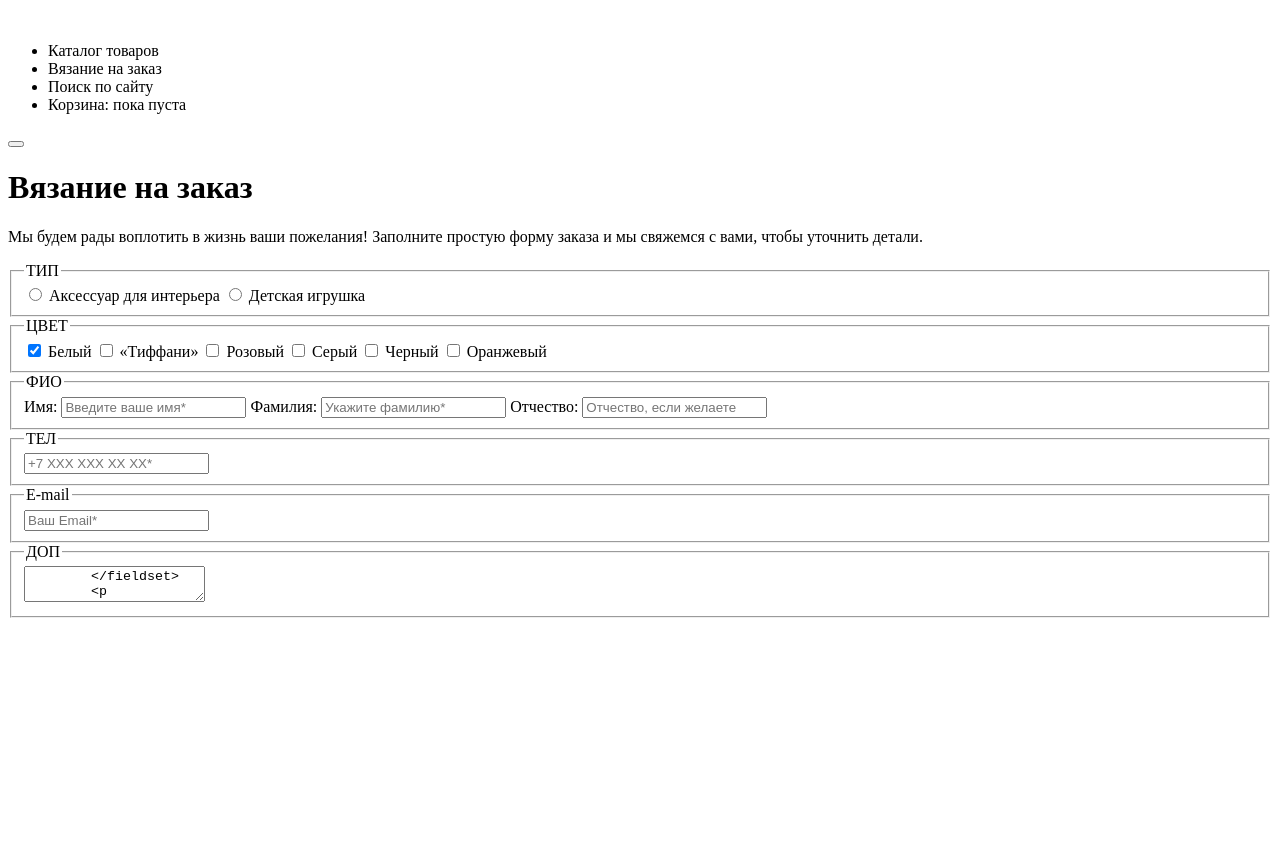
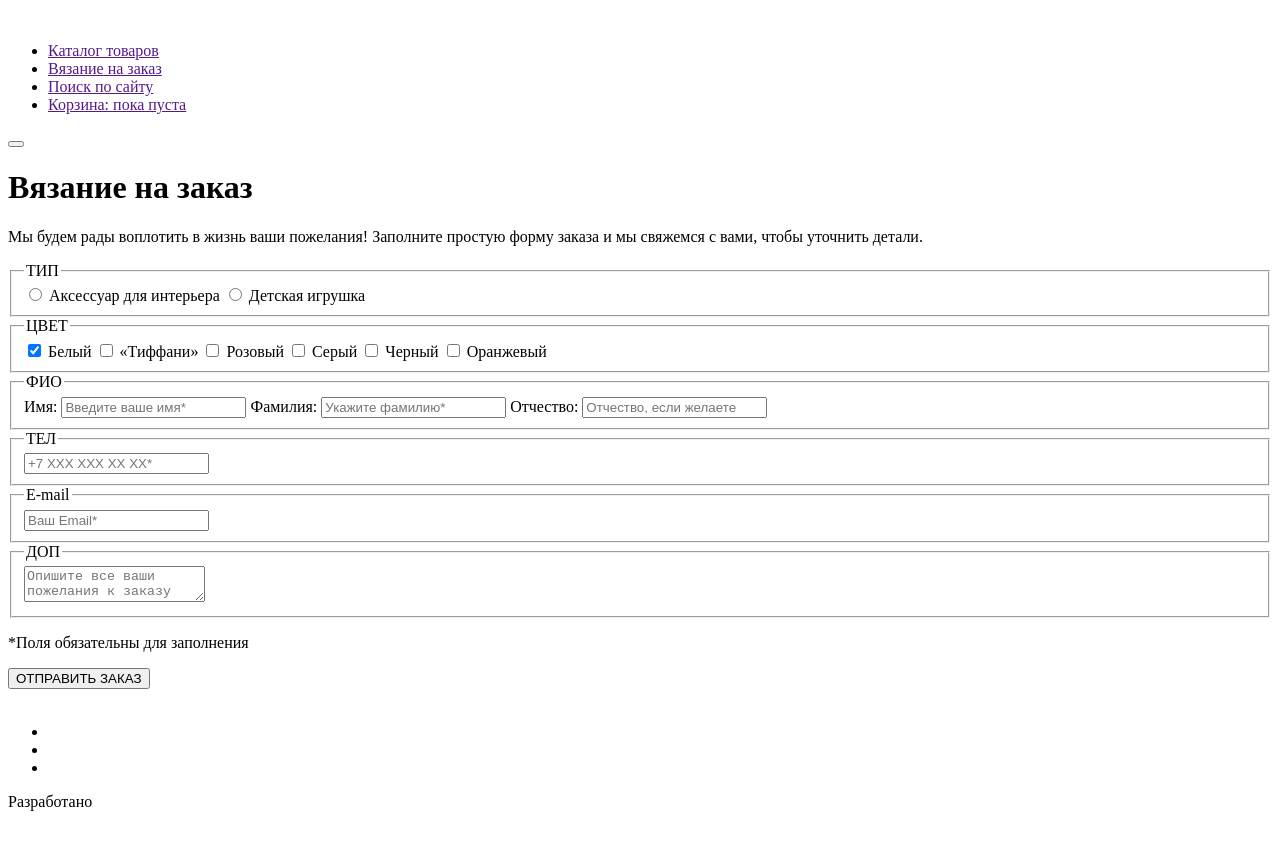
Before and after one commit to M1sterRob0t/mishka, a plain HTML site: page form.html in a window 1280 px wide. Before the commit the page ends 800 px from the top, so only its background shows below. Drawn offline with Linux system fonts and the light colour scheme.

Commit message:
Добавил ссылки в header

```diff
--- a/form.html
+++ b/form.html
@@ -14,16 +14,16 @@
     <nav class="header__menu menu">
       <ul class="menu__list">
         <li class="menu__item">
-          Каталог товаров
+          <a class="header__link" href="">Каталог товаров</a>
         </li>
         <li class="menu__item">
-          Вязание на заказ
+          <a class="header__link" href="">Вязание на заказ</a>
         </li>
         <li class="menu__item menu__item--search">
-          Поиск по сайту
+          <a class="header__link" href="">Поиск по сайту</a>
         </li>
         <li class="menu__item menu__item--cart">
-          Корзина: пока пуста
+          <a class="header__link" href="">Корзина: пока пуста</a>
         </li>
       </ul>
       <button class="header__button"></button>
@@ -103,7 +103,7 @@
         </fieldset>
         <fieldset class="form__item">
           <legend class="form__name">ДОП</legend>
-          <textarea class="form__textarea input input--textarea" name="comment" placeholder="Опишите все ваши пожелания к заказу">
+          <textarea class="form__textarea input input--textarea" name="comment" placeholder="Опишите все ваши пожелания к заказу"></textarea>
         </fieldset>
         <p class="form__footnote">*Поля обязательны для заполнения</p>
         <button class="form__button button" type="submit">ОТПРАВИТЬ ЗАКАЗ</button>
```
Also changed, not shown: catalog.html (+5 -5 lines), index.html (+4 -4 lines).
